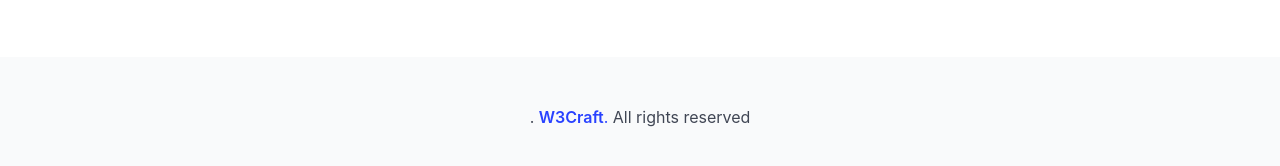
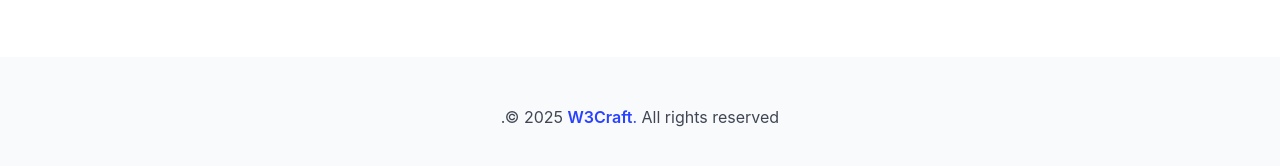
Before and after one commit to w3craft/lienax, a Jekyll site: the page built from index.html, in a window 1280 px wide and 900 px high, scrolled down 2789 px. Shown: the part 675-841 px from the top of the window. Built offline with Jekyll 4.4.1, drawn with Linux system fonts in a browser that asks for light colours.

Commit message:
Update _config.yml

```diff
--- a/_config.yml
+++ b/_config.yml
@@ -1,4 +1,4 @@
 title: Лиенакс
-
+copyright: © 2025
 plugins:
   - "jekyll-seo-tag"
```
